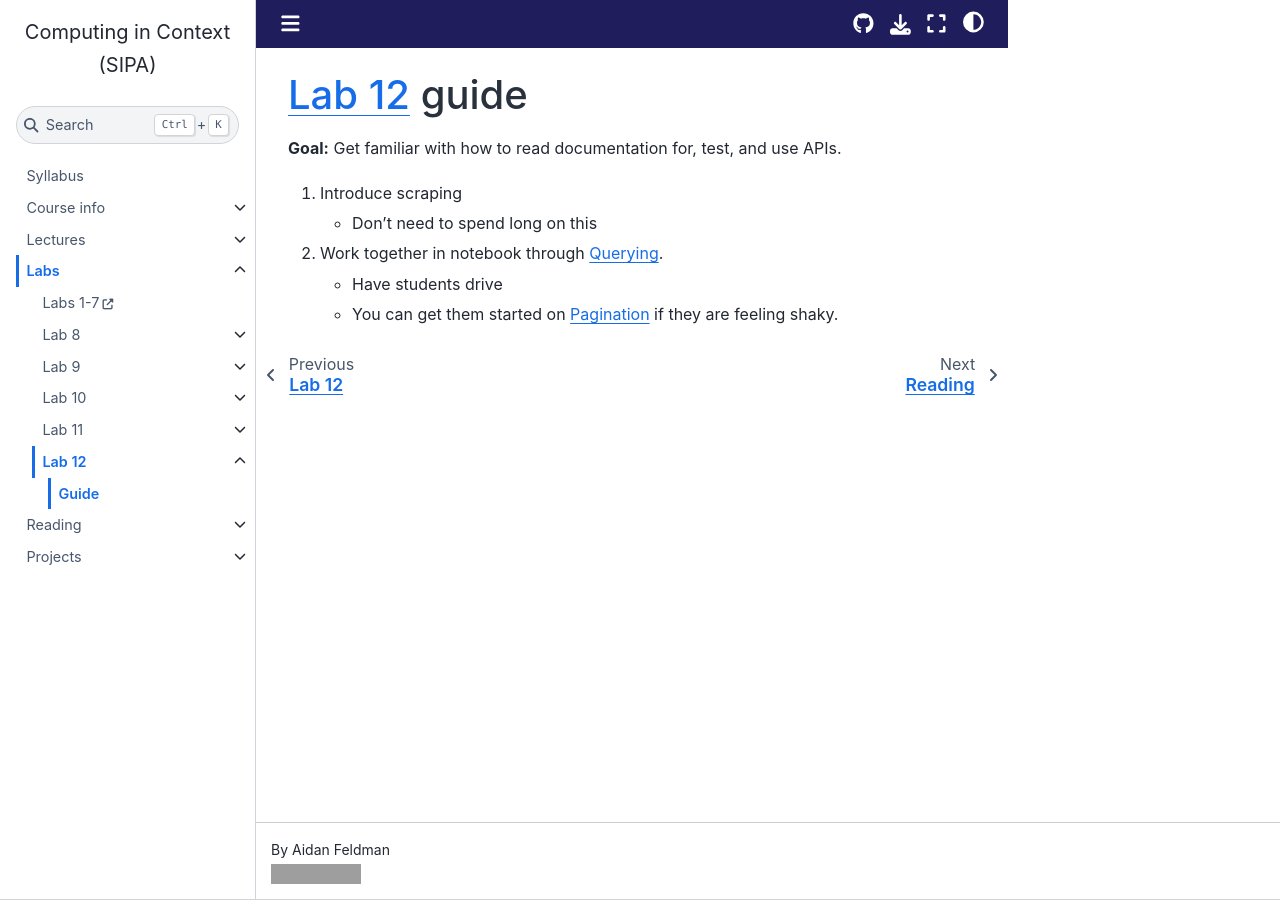
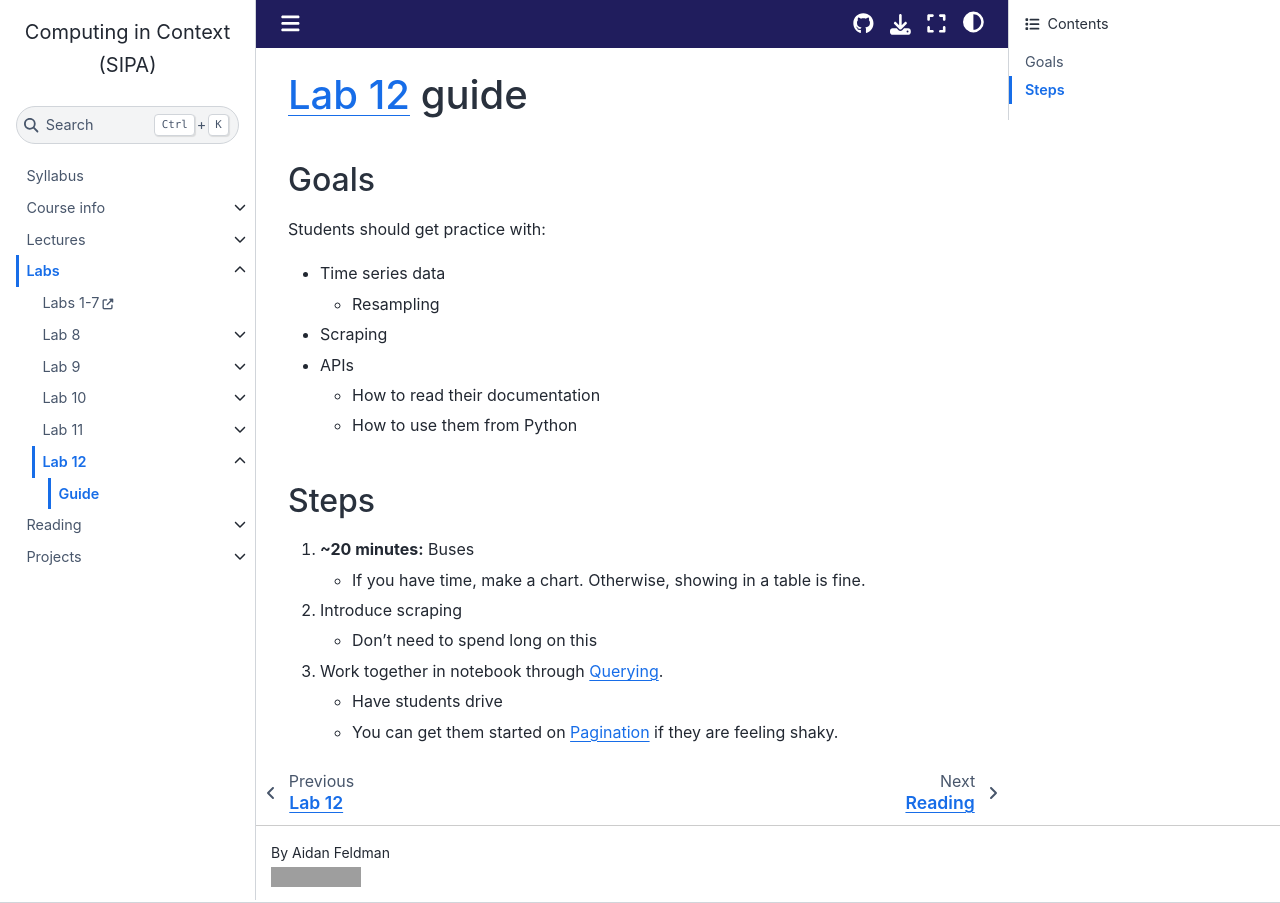
Before and after one commit to afeld/computing-in-context, a Jupyter Book: the page built from lab_12_guide.md, in a window 1280 px wide. Built offline with Jupyter Book 1.0.4 settings and Sphinx 7.4.7 and the Sphinx Book theme 1.1.4, drawn with Linux system fonts in a browser that asks for light colours; pages that are not in the unit, such as notebooks, are missing from menus; comment, search, counter and statistics services are not loaded; grey boxes are pictures that could not be loaded.

Commit message:
consolidate Lab 12 guides

```diff
--- a/lab_12_guide.md
+++ b/lab_12_guide.md
@@ -1,7 +1,20 @@
 # [Lab 12](lab_12.ipynb) guide
 
-**Goal:** Get familiar with how to read documentation for, test, and use APIs.
+## Goals
 
+Students should get practice with:
+
+- Time series data
+  - Resampling
+- Scraping
+- APIs
+  - How to read their documentation
+  - How to use them from Python
+
+## Steps
+
+1. **~20 minutes:** Buses
+   - If you have time, make a chart. Otherwise, showing in a table is fine.
 1. Introduce scraping
    - Don't need to spend long on this
 1. Work together in notebook through [Querying](lab_12.ipynb#querying).
```
Also changed, not shown: lab_12a_guide.md (deleted, +0 -25 lines).
